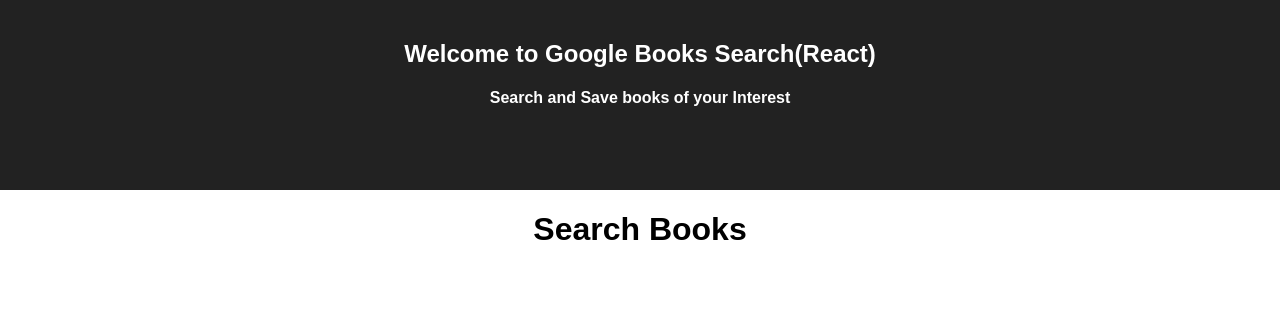
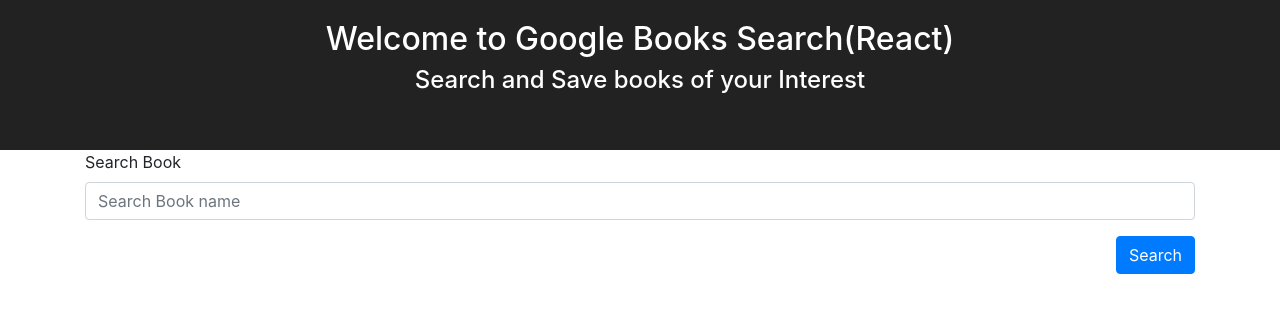
Before and after one commit to NavdeepDP/google-book-search, a React (Create React App) app in the folder client/: page / in a window 1280 px wide. Shown: the top 312 px of the page. Built offline with nearby package versions, Linux system fonts and the light colour scheme.

Commit message:
added code to get to get books from google api

```diff
--- a/client/package.json
+++ b/client/package.json
@@ -5,6 +5,8 @@
   "private": true,
   "proxy": "http://localhost:3001/",
   "dependencies": {
+    "axios": "^0.21.0",
+    "bootstrap": "^4.5.3",
     "react": "^16.13.1",
     "react-dom": "^16.13.1",
     "react-router-dom": "^5.2.0",
--- /dev/null
+++ b/client/src/components/SearchInput/SearchInput.jsx
@@ -0,0 +1,43 @@
+import React,{useState} from "react";
+import axios from "axios";
+
+const SearchInput = () => {
+  const [searchBook, setSearchBook] = useState("");
+
+  const handleOnSubmit = (event) => {
+      event.preventDefault();
+      console.log("form submitted");
+      axios.get(`https://www.googleapis.com/books/v1/volumes?q=${searchBook}`).then(result =>{
+            console.log("Books");
+            console.log(result.data);
+      }).catch(err =>{
+                console.log(err);
+      });
+
+  };
+  return (
+    <div>
+      <form onSubmit={handleOnSubmit}>
+        <div className="form-group">
+          <label for="searchBook">Search Book</label>
+          <input
+            type="text"
+            className="form-control"
+            id="searchBook"
+            placeholder="Search Book name"
+            name="searchBook"
+            value={searchBook}
+            onChange = {(e) => {setSearchBook(e.target.value)}}
+          />
+        </div>
+        <div className="text-right">
+          <button type="submit" className="btn btn-primary ">
+            Search
+          </button>
+        </div>
+      </form>
+    </div>
+  );
+};
+
+export default SearchInput;
--- a/client/src/index.js
+++ b/client/src/index.js
@@ -3,6 +3,7 @@ import ReactDOM from "react-dom";
 import "./index.css";
 import App from "./App";
 import registerServiceWorker from "./registerServiceWorker";
+import 'bootstrap/dist/css/bootstrap.min.css';
 
 ReactDOM.render(<App />, document.getElementById("root"));
 registerServiceWorker();
--- a/client/src/pages/Search/Search.jsx
+++ b/client/src/pages/Search/Search.jsx
@@ -1,11 +1,18 @@
-import React from 'react';
+import React from "react";
+import SearchInput from "../../components/SearchInput/SearchInput";
 
 const Search = () => {
-    return (
-        <div>
-            <h1>Search Books</h1>
+  return (
+    <div>
+      <div className="container text-left">
+        <div className="row">
+          <div className="col-sm-12">
+              <SearchInput />
+          </div>
         </div>
-    );
+      </div>
+    </div>
+  );
 };
 
 export default Search;
```
Also changed, not shown: 1 other file (tests, documents, lock files or other folders).
